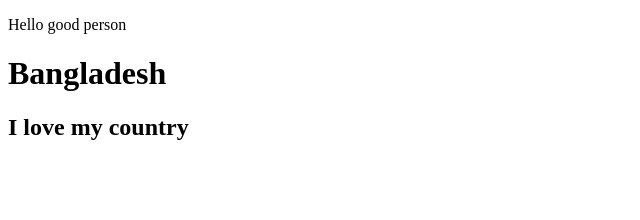
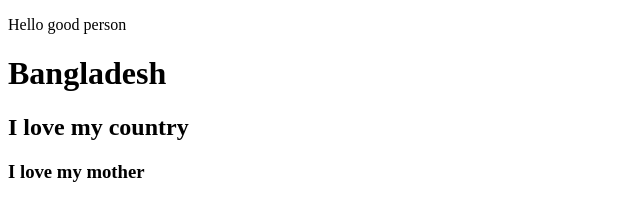
Before and after one commit to MONIRA424/MY_FIRST_PROJECT, a plain HTML site: page index.html in a window 1280 px wide. Shown: the whole page, without its empty margins (0-640 px from the left). Drawn offline with Linux system fonts and the light colour scheme.

Commit message:
Update index.html

```diff
--- a/index.html
+++ b/index.html
@@ -12,6 +12,8 @@
     <p> Hello good person</p>
     <h1> Bangladesh</h1>
     <h2>I love my country</h2>
+    <h3>I love my mother </h>
+
 
 </body>
 
```
